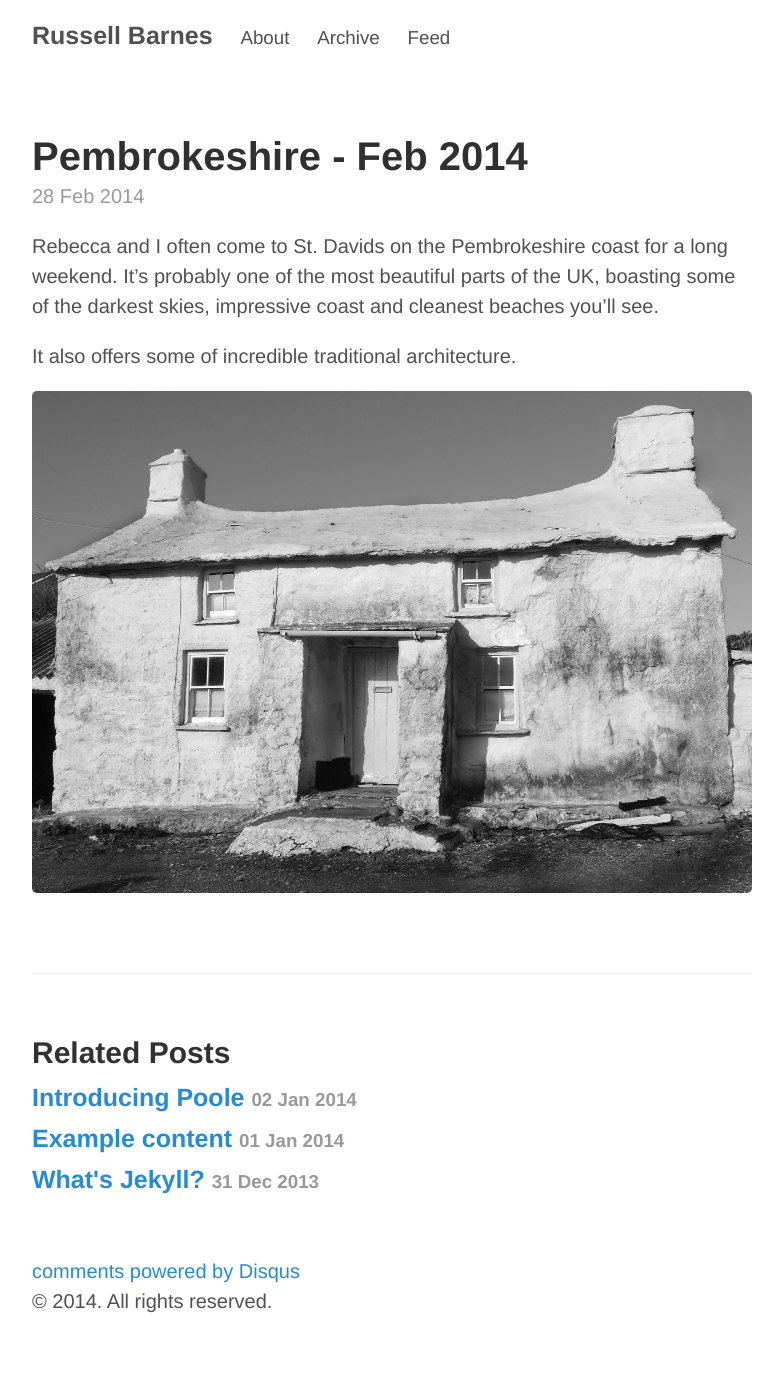
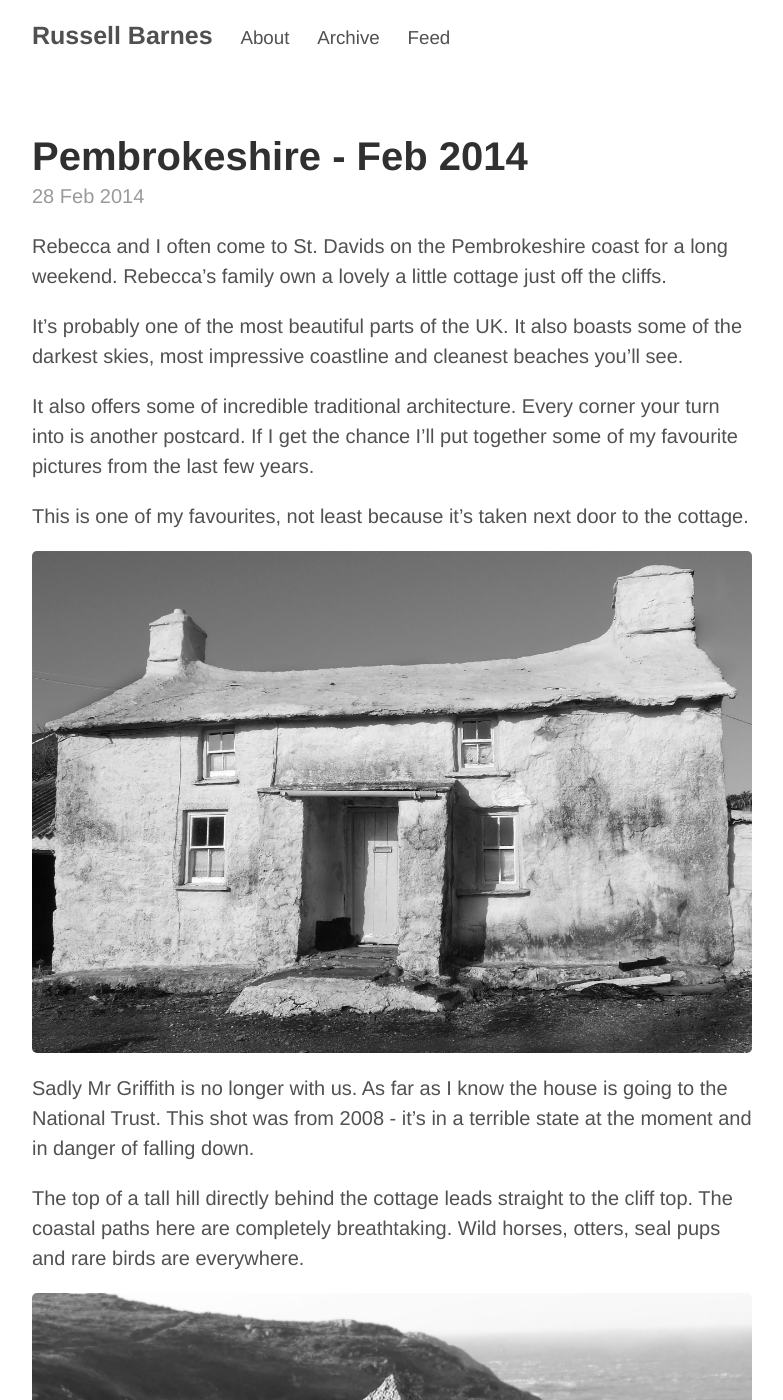
Before and after one commit to russb78/russb78.github.io, a Jekyll site: the page built from _posts/2014-02-28-Pembrokeshire-Feb-2014.md, in a window 1280 px wide and 1400 px high. Shown: the whole window, without its empty margins (248-1031 px from the left). Built offline with Jekyll 4.4.1, drawn with Linux system fonts in a browser that asks for light colours; Markdown is read by kramdown in place of the engine named in the settings; comment, search, counter and statistics services are not loaded.

Commit message:
updated test post

```diff
--- a/_posts/2014-02-28-Pembrokeshire-Feb-2014.md
+++ b/_posts/2014-02-28-Pembrokeshire-Feb-2014.md
@@ -4,8 +4,18 @@
 comments: True
 ---
 
-Rebecca and I often come to St. Davids on the Pembrokeshire coast for a long weekend. It's probably one of the most beautiful parts of the UK, boasting some of the darkest skies, impressive coast and cleanest beaches you'll see.
+Rebecca and I often come to St. Davids on the Pembrokeshire coast for a long weekend. Rebecca's family own a lovely a little cottage just off the cliffs.
 
-It also offers some of incredible traditional architecture.
+It's probably one of the most beautiful parts of the UK. It also boasts some of the darkest skies, most impressive coastline and cleanest beaches you'll see.
 
-![Mr Griffith's house, next door](/assets/mr_griffiths_house_wales.jpg)
+It also offers some of incredible traditional architecture. Every corner your turn into is another postcard. If I get the chance I'll put together some of my favourite pictures from the last few years.
+
+This is one of my favourites, not least because it's taken next door to the cottage.
+
+![Mr Griffith's house, next door](/assets/mr_griffiths_house_wales.jpg "Mr Griffith's house, next door")
+
+Sadly Mr Griffith is no longer with us. As far as I know the house is going to the National Trust. This shot was from 2008 - it's in a terrible state at the moment and in danger of falling down.
+
+The top of a tall hill directly behind the cottage leads straight to the cliff top. The coastal paths here are completely breathtaking. Wild horses, otters, seal pups and rare birds are everywhere.
+
+![The coastal path behind the cottage](/assets/costal_path_wales.jpg "The coastal path behind the cottage")
```
Also changed, not shown: assets/costal_path_wales.jpg (added).
